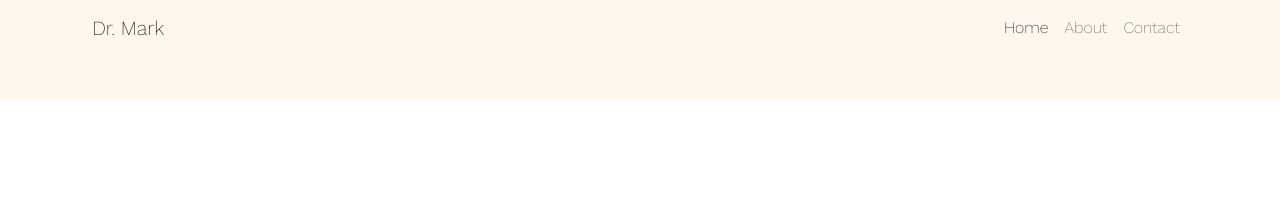
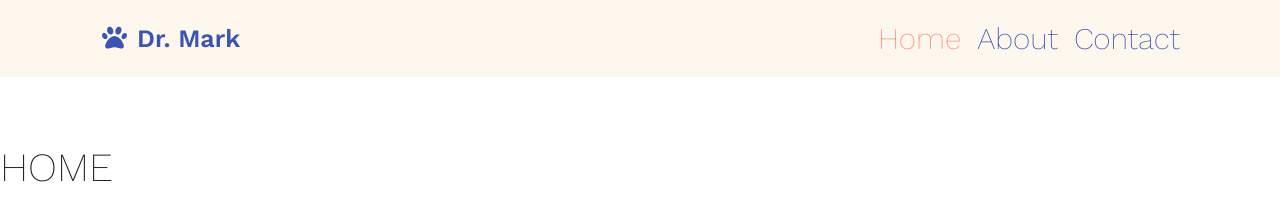
Before and after one commit to GIOK777/Veterinarian-Website, a plain HTML site: page index.html in a window 1280 px wide. Drawn offline with nearby package versions, Linux system fonts and the light colour scheme.

Commit message:
27 ianvari 10:00

```diff
--- a/assets/styles/style.scss
+++ b/assets/styles/style.scss
@@ -9,7 +9,7 @@ body {
 
 header {
     width: 100%;
-    height: 100px;
+    // height: 100px;
     position: fixed;
     top: 0;
     left: 0;
@@ -21,6 +21,29 @@ header {
         width: 100%;
 
         div.container-fluid {
+
+            i {
+                font-size: 25px;
+                padding: 10px;
+                color: $primary-color;
+
+            }
+
+            a.navbar-brand {
+                font-size: 25px;
+                font-weight: 600;
+                color: $primary-color;
+            }
+            a.nav-link {
+                color: $primary-color;
+                font-size: 30px;
+                font-family: $primary-font;
+
+                &.active {
+                    color: $active-color;
+                }
+
+            }
             div.collapse {
                 justify-content: flex-end;
             }
--- a/index.html
+++ b/index.html
@@ -33,6 +33,8 @@
     <header>
         <nav class="navbar navbar-expand-lg">
             <div class="container-fluid">
+              <!-- navbar-brand -->
+              <i class="fa-solid fa-paw"></i>
               <a class="navbar-brand" href="./index.html">Dr. Mark</a>
               <button class="navbar-toggler" type="button" data-bs-toggle="collapse" data-bs-target="#navbarNav" aria-controls="navbarNav" aria-expanded="false" aria-label="Toggle navigation">
                 <span class="navbar-toggler-icon"></span>
@@ -40,10 +42,10 @@
               <div class="collapse navbar-collapse" id="navbarNav">
                 <ul class="navbar-nav">
                   <li class="nav-item">
-                    <a class="nav-link active" aria-current="page" href="#">Home</a>
+                    <a class="nav-link active" aria-current="page" href="./index.html">Home</a>
                   </li>
                   <li class="nav-item">
-                    <a class="nav-link" href="#">About</a>
+                    <a class="nav-link" href="./about.html">About</a>
                   </li>
                   <li class="nav-item">
                     <a class="nav-link" href="#">Contact</a>
@@ -53,7 +55,8 @@
             </div>
           </nav>
     </header>
-
+    <br><br><br><br><br><br>
+<h1>HOME</h1>
     <script src="https://kit.fontawesome.com/32e533f995.js" crossorigin="anonymous"></script>
     <script src="https://cdn.jsdelivr.net/npm/bootstrap@5.3.2/dist/js/bootstrap.bundle.min.js" integrity="sha384-C6RzsynM9kWDrMNeT87bh95OGNyZPhcTNXj1NW7RuBCsyN/o0jlpcV8Qyq46cDfL" crossorigin="anonymous"></script>
 </body>
```
Also changed, not shown: about.html (added, +51 -0 lines), assets/styles/style.css, assets/styles/style.min.css, 2 other files.
